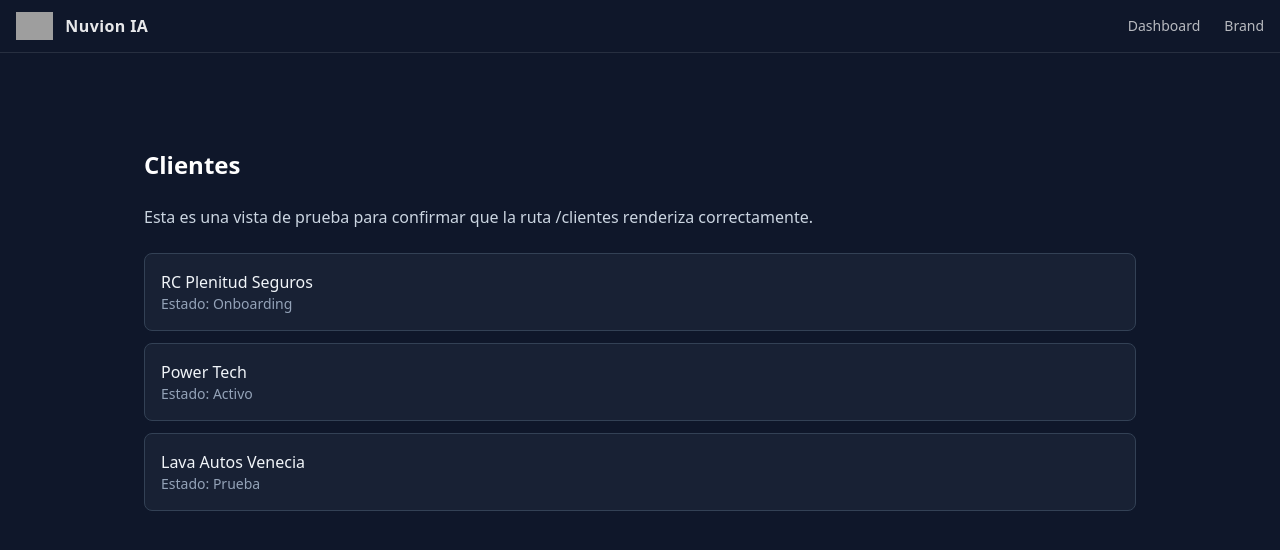
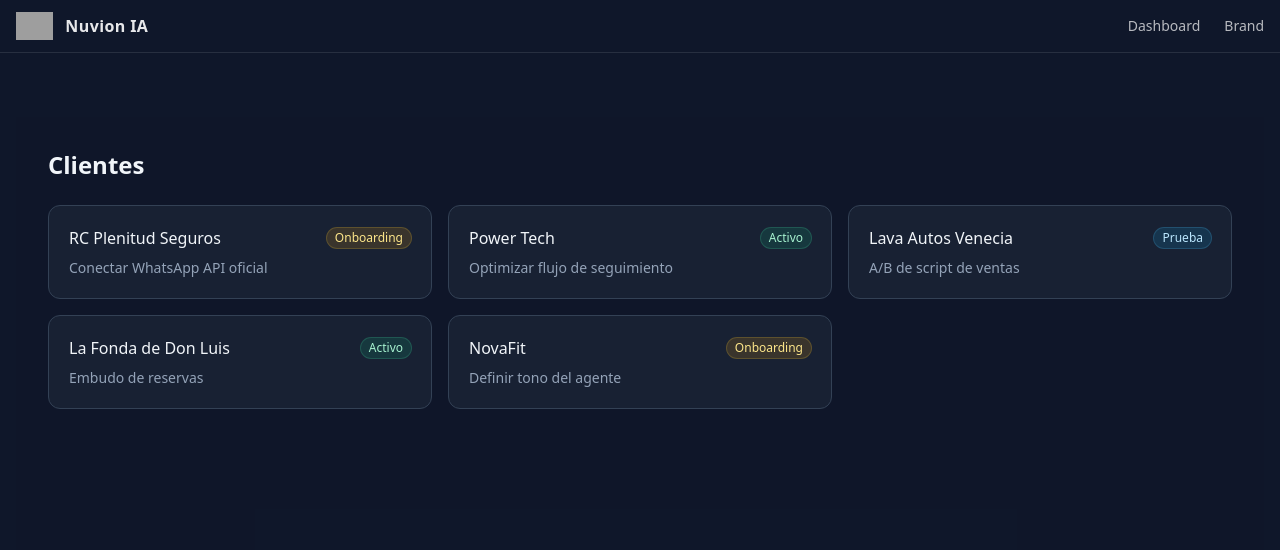
Before and after one commit to ianuvion/nuvion-ia, a Next.js app: page /clientes in a window 1280 px wide. Shown: the top 550 px of the page. Built offline with nearby package versions, Linux system fonts and the light colour scheme; grey boxes are pictures that could not be loaded.

Commit message:
Update page.tsx

```diff
--- a/app/clientes/page.tsx
+++ b/app/clientes/page.tsx
@@ -5,29 +5,47 @@ export const revalidate = 0;
 
 import React from 'react';
 
+const clientes = [
+  { nombre: 'RC Plenitud Seguros', estado: 'Onboarding', detalle: 'Conectar WhatsApp API oficial' },
+  { nombre: 'Power Tech', estado: 'Activo', detalle: 'Optimizar flujo de seguimiento' },
+  { nombre: 'Lava Autos Venecia', estado: 'Prueba', detalle: 'A/B de script de ventas' },
+  { nombre: 'La Fonda de Don Luis', estado: 'Activo', detalle: 'Embudo de reservas' },
+  { nombre: 'NovaFit', estado: 'Onboarding', detalle: 'Definir tono del agente' },
+];
+
+function EstadoBadge({ estado }: { estado: string }) {
+  const estilos: Record<string, string> = {
+    Activo: 'bg-emerald-500/15 text-emerald-200 ring-1 ring-emerald-400/30',
+    Onboarding: 'bg-amber-500/15 text-amber-200 ring-1 ring-amber-400/30',
+    Prueba: 'bg-sky-500/15 text-sky-200 ring-1 ring-sky-400/30',
+  };
+  return (
+    <span
+      className={`px-2 py-0.5 text-xs rounded-full ${
+        estilos[estado] ??
+        'bg-slate-400/10 text-slate-200 ring-1 ring-slate-500/30'
+      }`}
+    >
+      {estado}
+    </span>
+  );
+}
+
 export default function ClientesPage() {
-  // Demo simple para verificar que renderiza
-  const clientes = [
-    { nombre: 'RC Plenitud Seguros', estado: 'Onboarding' },
-    { nombre: 'Power Tech', estado: 'Activo' },
-    { nombre: 'Lava Autos Venecia', estado: 'Prueba' },
-  ];
-
   return (
-    <main className="mx-auto max-w-5xl px-4 py-8 space-y-6">
-      <h1 className="text-2xl font-semibold text-white">Clientes</h1>
-      <p className="text-slate-300">
-        Esta es una vista de prueba para confirmar que la ruta /clientes renderiza correctamente.
-      </p>
-
-      <div className="grid gap-3">
-        {clientes.map((c) => (
+    <main className="min-h-screen bg-slate-900/95 text-slate-100 p-8">
+      <h1 className="text-2xl font-semibold mb-6">Clientes</h1>
+      <div className="grid gap-4 md:grid-cols-2 lg:grid-cols-3">
+        {clientes.map((cliente) => (
           <div
-            key={c.nombre}
-            className="rounded-lg border border-slate-700 bg-slate-800/60 p-4"
+            key={cliente.nombre}
+            className="rounded-xl border border-slate-700 bg-slate-800/60 p-5 hover:bg-slate-800/80 transition"
           >
-            <div className="font-medium text-slate-100">{c.nombre}</div>
-            <div className="text-sm text-slate-400">Estado: {c.estado}</div>
+            <div className="flex items-center justify-between mb-2">
+              <h2 className="font-medium text-slate-100">{cliente.nombre}</h2>
+              <EstadoBadge estado={cliente.estado} />
+            </div>
+            <p className="text-sm text-slate-400">{cliente.detalle}</p>
           </div>
         ))}
       </div>
```
